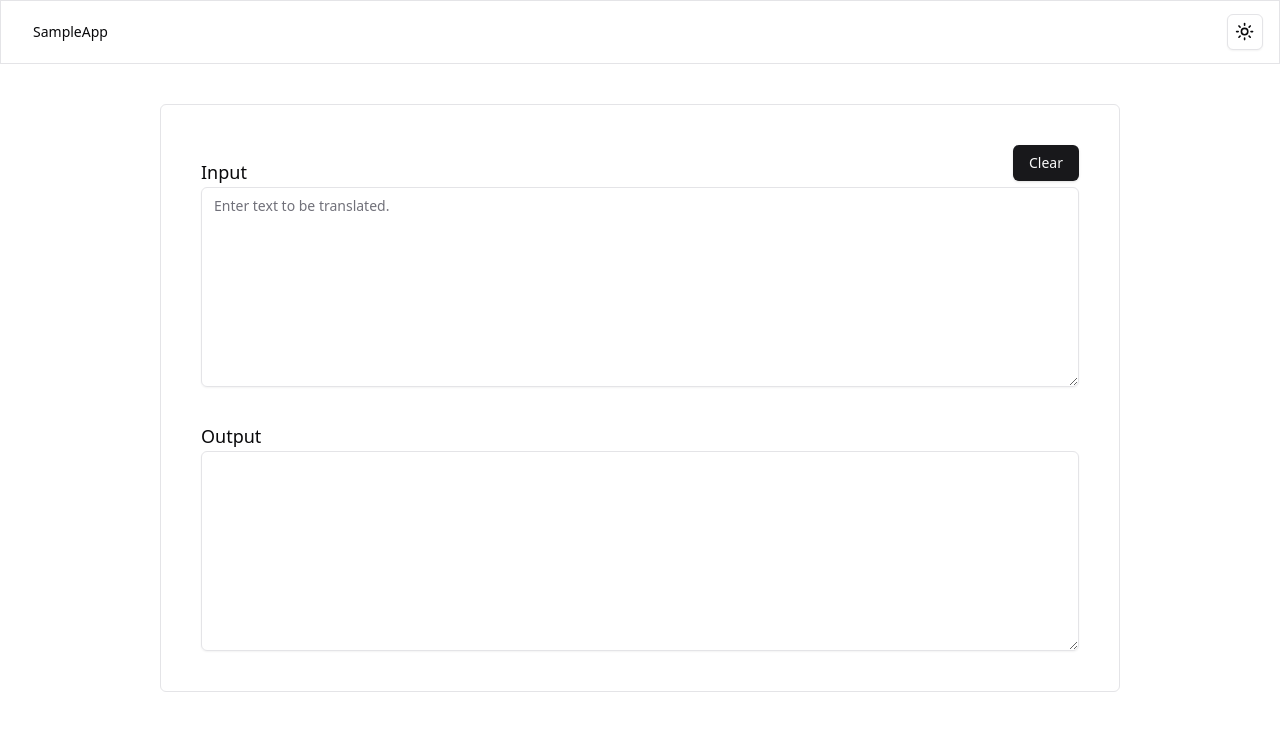
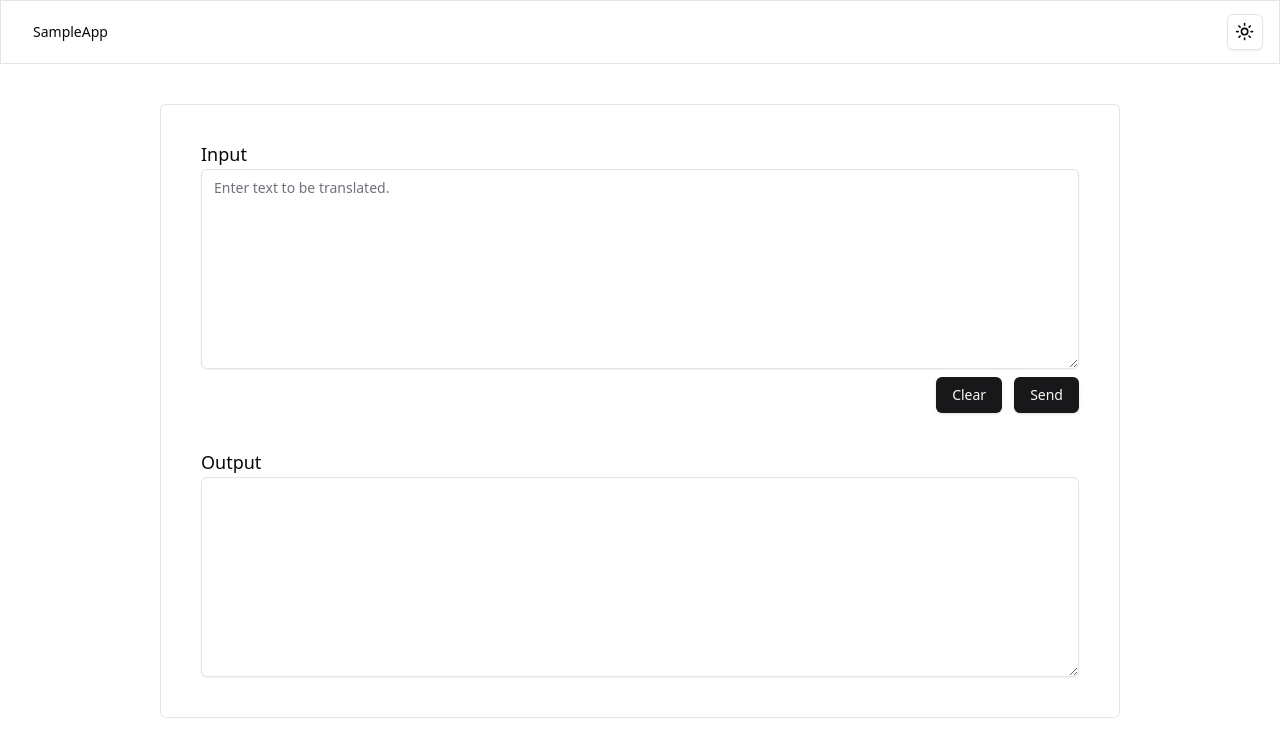
Before and after one commit to npsytoh/vite-shadcn-ui-example, a React (Vite) app: page / in a window 1280 px wide. Shown: the top 756 px of the page. Built offline with nearby package versions, Linux system fonts and the light colour scheme.

Commit message:
feat: Add outputTextArea component

```diff
--- a/src/components/content.tsx
+++ b/src/components/content.tsx
@@ -1,38 +1,34 @@
 import React, { useRef, useState } from 'react';
-import { Textarea } from './ui/textarea';
-import { Label } from './ui/label';
-import { Button } from './ui/button';
+import { Textarea } from '@/components/ui/textarea';
+import { Label } from '@/components/ui/label';
+import { Button } from '@/components/ui/button';
+import { OutputTextArea } from '@/components/outputTextArea';
 
 export const Content: React.FC = () => {
 	const [inputText, setInputText] = useState<string>('');
 	const ref = useRef<HTMLTextAreaElement>(null!);
 
-	const handleClick = () => {
+	const handleClickClear = () => {
 		ref.current.value = '';
-		handleChange();
+		handleClickSend();
 	};
-	const handleChange = () => {
+	const handleClickSend = () => {
 		setInputText(ref.current.value);
 	};
 
 	return (
 		<div className="grid mt-10 mx-40 p-10 border rounded-md gap-10">
-			<div className="grid w-full gap-1.5">
-				<div className="flex items-end justify-between">
+			<div>
+				<div className="grid w-full gap-1.5">
 					<Label htmlFor="inputLabel">Input</Label>
-					<Button onClick={handleClick}>Clear</Button>
+					<Textarea ref={ref} placeholder="Enter text to be translated." id="inputLabel" />
 				</div>
-				<Textarea
-					ref={ref}
-					onChange={handleChange}
-					placeholder="Enter text to be translated."
-					id="inputLabel"
-				/>
+				<div className="flex gap-3 justify-end pt-2">
+					<Button onClick={handleClickClear}>Clear</Button>
+					<Button onClick={handleClickSend}>Send</Button>
+				</div>
 			</div>
-			<div className="grid w-full gap-1.5">
-				<Label htmlFor="outputLabel">Output</Label>
-				<Textarea value={inputText} id="outputLabel" readOnly={true} />
-			</div>
+			<OutputTextArea text={inputText} />
 		</div>
 	);
 };
--- /dev/null
+++ b/src/components/outputTextArea.tsx
@@ -0,0 +1,37 @@
+import React from 'react';
+import { Label } from '@/components/ui/label';
+import { Textarea } from '@/components/ui/textarea';
+import useSWR from 'swr';
+
+interface outputTextAreaProps {
+	text: string;
+}
+
+interface Translate {
+	text: string;
+	usage: {
+		count: number;
+		limit: number;
+	};
+}
+
+const fetcher = async (key: string) => {
+	const response = await fetch(key);
+	return response.json();
+};
+
+export const OutputTextArea: React.FC<outputTextAreaProps> = ({ text }) => {
+	const { data } = useSWR<Translate>(
+		text ? 'http://localhost:8000/translate?text=translate&source_lang=EN&target_lang=JA' : null,
+		fetcher,
+	);
+
+	console.log(data);
+
+	return (
+		<div className="grid w-full gap-1.5">
+			<Label htmlFor="outputLabel">Output</Label>
+			<Textarea value={text} id="outputLabel" readOnly={true} />
+		</div>
+	);
+};
```
